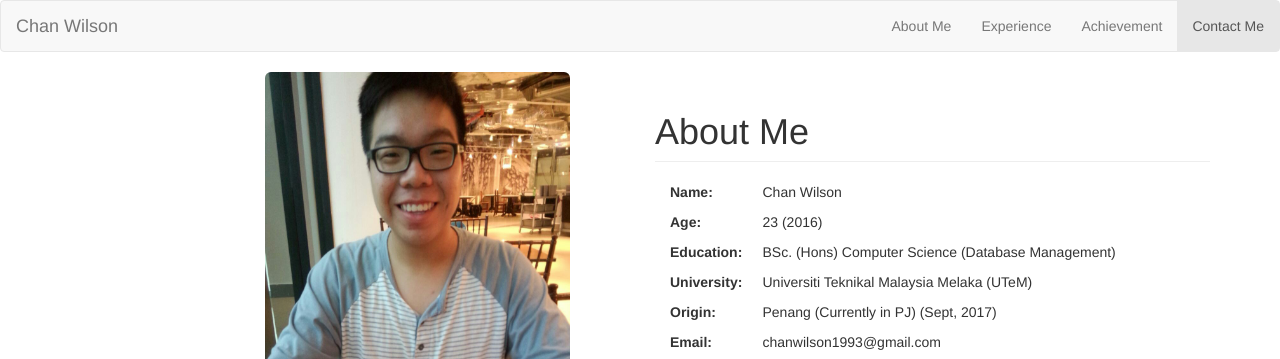
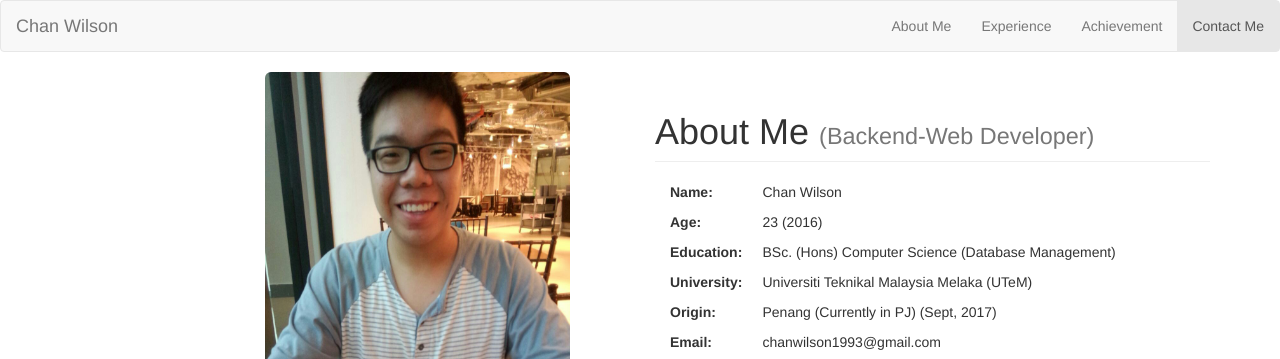
Before and after one commit to wilz5363/wilz5363.github.io, a website: page index.html in a window 1280 px wide. Shown: the top 359 px of the page. Drawn offline with nearby package versions, Linux system fonts and the light colour scheme.

Commit message:
change about me

```diff
--- a/index.html
+++ b/index.html
@@ -46,7 +46,9 @@
                      alt="My Shiny Teeth">
             </div>
             <div class="col-md-6">
-                <h1 class="page-header"> About Me</h1>
+                <h1 class="page-header"> About Me
+                    <small>(Backend-Web Developer)</small>
+                </h1>
                 <div ng-repeat="(key, value) in abouts">
                     <label class="col-sm-2 control-label">{{key}}:</label>
                     <div class="col-sm-10">
@@ -61,7 +63,6 @@
             </div>
         </div>
     </section>
-
     <section id="experience" ng-controller="experienceController">
         <h1 class="page-header">Experience</h1>
         <div class="row">
@@ -92,7 +93,7 @@
                             <h3 class="panel-title">{{achi.Title}}</h3>
                         </div>
                         <div class="panel-body">
-                           <p>{{achi.Desc}}</p>
+                            <p>{{achi.Desc}}</p>
                         </div>
                         <div class="panel-footer">
                             <p>{{achi.TechUsed}}</p>
```
